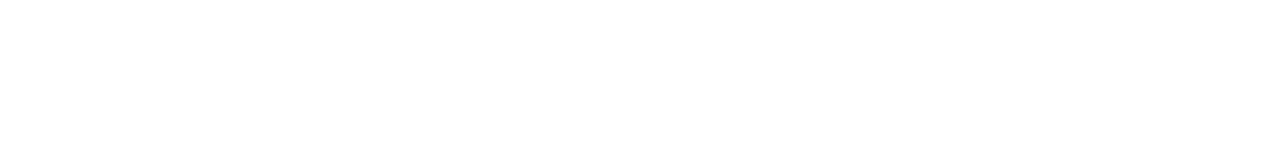
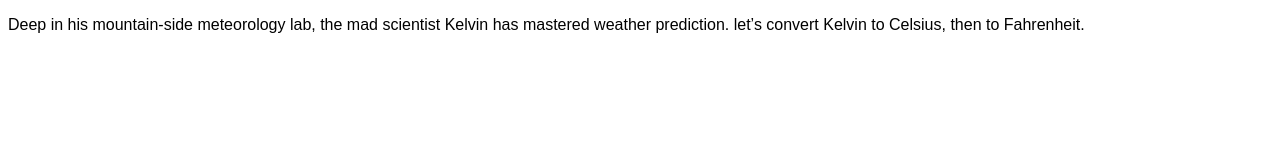
Before and after one commit to karthikyelisetti/Code-Challenge, a plain HTML site: page JavaScript/kelvin-weather.html in a window 1280 px wide. Drawn offline with Linux system fonts and the light colour scheme; files that its build step writes are made by us from their sources.

Commit message:
updated kelvin weather with a paragraph tag

```diff
--- a/JavaScript/kelvin-weather.html
+++ b/JavaScript/kelvin-weather.html
@@ -7,10 +7,11 @@
         <link href="css/style.css" rel="stylesheet">
     </head>
     <body>
+      <p>
+        Deep in his mountain-side meteorology lab, the mad scientist Kelvin has mastered weather prediction.
+        let’s convert Kelvin to Celsius, then to Fahrenheit.
+      </p>
       <script>
-        // Deep in his mountain-side meteorology lab, the mad scientist Kelvin has mastered weather prediction.
-        // let’s convert Kelvin to Celsius, then to Fahrenheit.
-
         // Setting the kelvin value to be constant
         const kelvin = 0;
 
```
